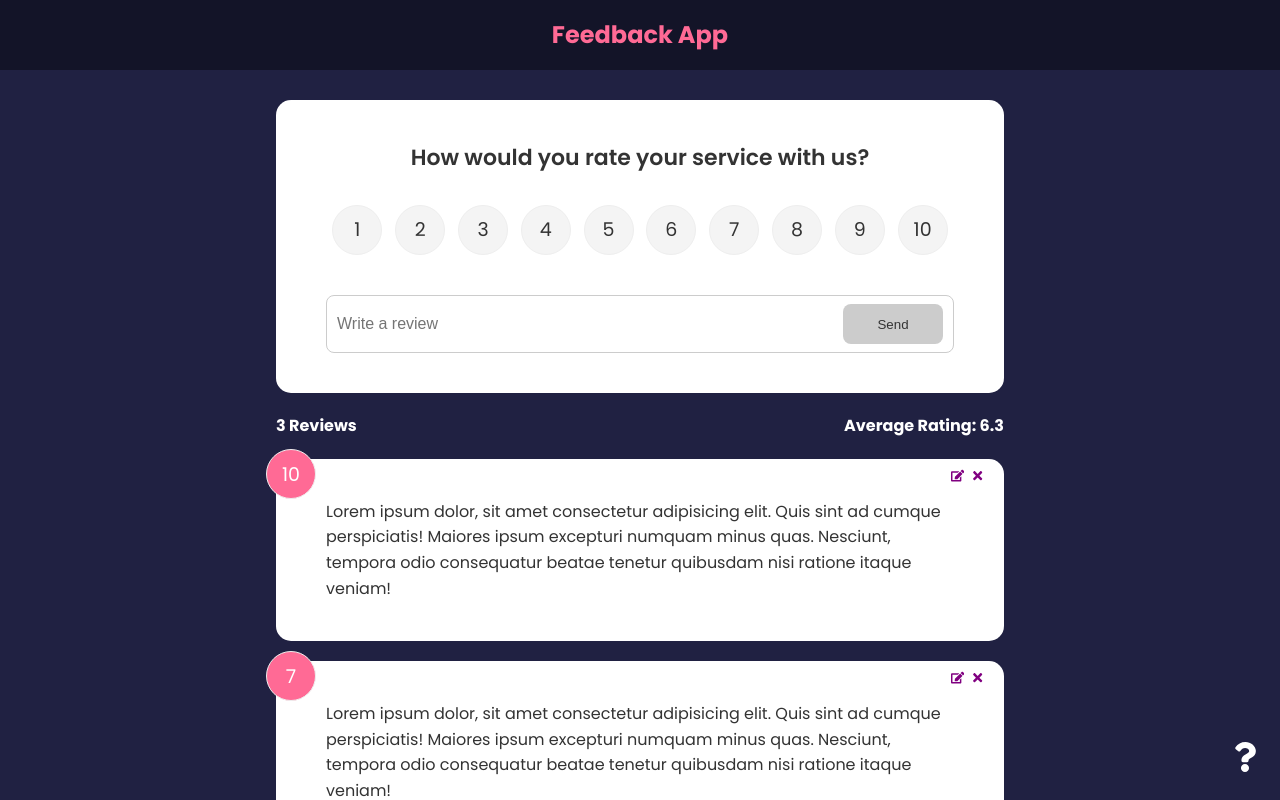
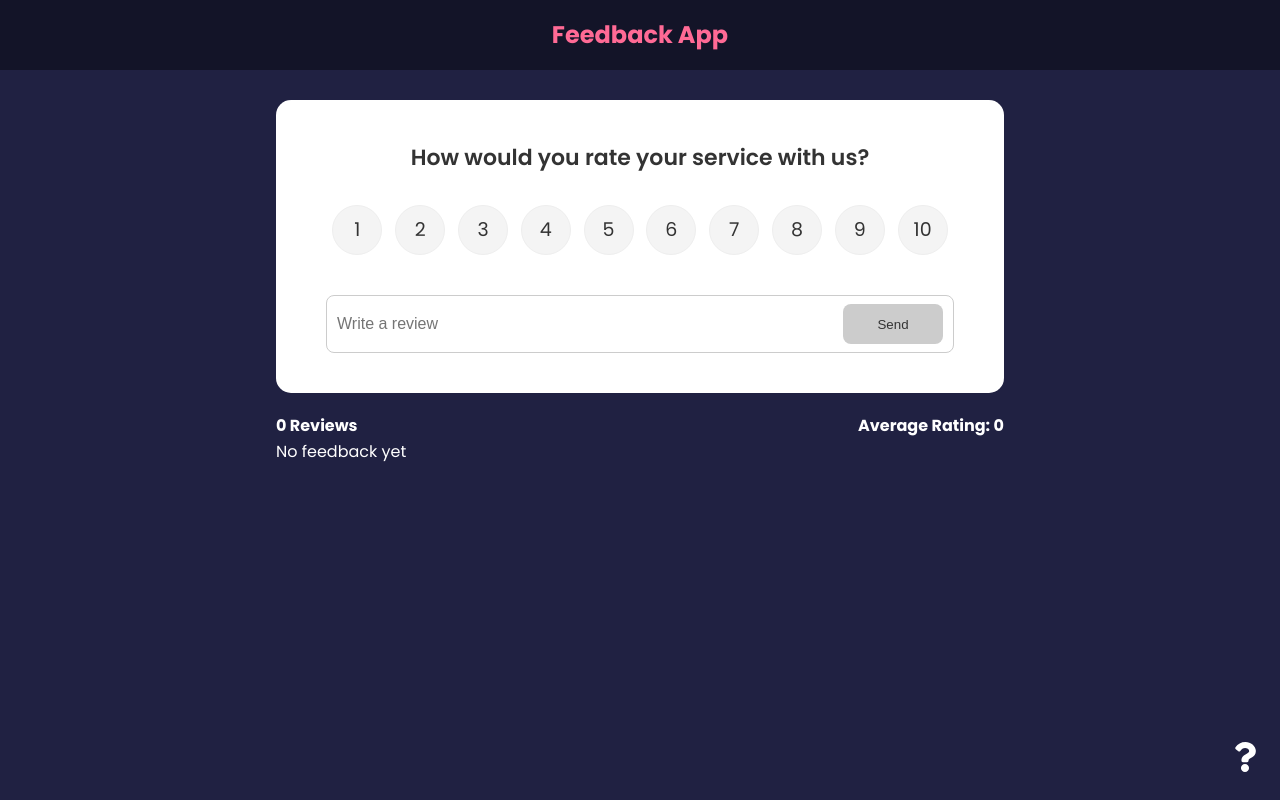
Before and after one commit to guus-frenken/feedback-app, a React (Create React App) app: page / in a window 1280 px wide. Shown: the top 800 px of the page. Built offline with nearby package versions, Linux system fonts and the light colour scheme; data requests are answered from the project's data file; the HTML template or start-up script is replaced by a standard one.

Commit message:
Connect application to mock backend

```diff
--- /dev/null
+++ b/db.json
@@ -0,0 +1,3 @@
+{
+  "feedback": []
+}
--- a/src/components/FeedbackList.jsx
+++ b/src/components/FeedbackList.jsx
@@ -1,16 +1,19 @@
 import {motion, AnimatePresence} from 'framer-motion';
 import {useContext} from 'react';
 import FeedbackItem from './FeedbackItem';
+import Spinner from './shared/Spinner';
 import FeedbackContext from '../context/FeedbackContext';
 
 function FeedbackList() {
-  const {feedback} = useContext(FeedbackContext);
+  const {feedback, isLoading} = useContext(FeedbackContext);
 
-  if (!feedback || feedback.length === 0) {
+  if (!isLoading && (!feedback || feedback.length === 0)) {
     return <p>No feedback yet</p>;
   }
 
-  return (
+  return isLoading ? (
+    <Spinner />
+  ) : (
     <div className='feedback-list'>
       <AnimatePresence>
         {feedback.map((item) => (
--- /dev/null
+++ b/src/components/shared/Spinner.jsx
@@ -0,0 +1,7 @@
+import spinner from '../assets/spinner.gif';
+
+function Spinner() {
+  return <img src={spinner} alt='Loading...' style={{width: '100px', margin: 'auto', display: 'block'}} />;
+}
+
+export default Spinner;
--- a/src/context/FeedbackContext.js
+++ b/src/context/FeedbackContext.js
@@ -1,45 +1,61 @@
-import {v4 as uuidv4} from 'uuid';
-import {createContext, useState} from 'react';
+import {createContext, useState, useEffect} from 'react';
 
 const FeedbackContext = createContext();
 
 export const FeedbackProvider = ({children}) => {
-  const [feedback, setFeedback] = useState([
-    {
-      id: uuidv4(),
-      text: 'Lorem ipsum dolor, sit amet consectetur adipisicing elit. Quis sint ad cumque perspiciatis! Maiores ipsum excepturi numquam minus quas. Nesciunt, tempora odio consequatur beatae tenetur quibusdam nisi ratione itaque veniam!',
-      rating: 10,
-    },
-    {
-      id: uuidv4(),
-      text: 'Lorem ipsum dolor, sit amet consectetur adipisicing elit. Quis sint ad cumque perspiciatis! Maiores ipsum excepturi numquam minus quas. Nesciunt, tempora odio consequatur beatae tenetur quibusdam nisi ratione itaque veniam!',
-      rating: 7,
-    },
-    {
-      id: uuidv4(),
-      text: 'Lorem ipsum dolor, sit amet consectetur adipisicing elit. Quis sint ad cumque perspiciatis! Maiores ipsum excepturi numquam minus quas. Nesciunt, tempora odio consequatur beatae tenetur quibusdam nisi ratione itaque veniam!',
-      rating: 2,
-    },
-  ]);
+  const [isLoading, setIsLoading] = useState(true);
+  const [feedback, setFeedback] = useState([]);
 
   const [feedbackEdit, setFeedbackEdit] = useState({
     item: {},
     edit: false,
   });
 
-  const addFeedback = (newFeedback) => {
-    newFeedback.id = uuidv4();
-    setFeedback([newFeedback, ...feedback]);
+  useEffect(() => {
+    fetchFeedback();
+  }, []);
+
+  const fetchFeedback = async () => {
+    const response = await fetch('/feedback?_sort=id&_order=desc');
+    const data = await response.json();
+    setFeedback(data);
+    setIsLoading(false);
   };
 
-  const deleteFeedback = (id) => {
+  const addFeedback = async (newFeedback) => {
+    const response = await fetch('/feedback', {
+      method: 'POST',
+      headers: {
+        'Content-Type': 'application/json',
+      },
+      body: JSON.stringify(newFeedback),
+    });
+
+    const data = await response.json();
+
+    setFeedback([data, ...feedback]);
+  };
+
+  const deleteFeedback = async (id) => {
     if (window.confirm('Are you sure you want to delete?')) {
+      await fetch(`/feedback/${id}`, {method: 'DELETE'});
+
       setFeedback(feedback.filter((item) => item.id !== id));
     }
   };
 
-  const updateFeedback = (id, updItem) => {
-    setFeedback(feedback.map((item) => (item.id === id ? {...item, ...updItem} : item)));
+  const updateFeedback = async (id, updItem) => {
+    const response = await fetch(`/feedback/${id}`, {
+      method: 'PUT',
+      headers: {
+        'Content-Type': 'application/json',
+      },
+      body: JSON.stringify(updItem),
+    });
+
+    const data = await response.json();
+
+    setFeedback(feedback.map((item) => (item.id === id ? {...item, ...data} : item)));
   };
 
   const editFeedback = (item) => {
@@ -51,7 +67,7 @@
 
   return (
     <FeedbackContext.Provider
-      value={{feedback, feedbackEdit, addFeedback, deleteFeedback, updateFeedback, editFeedback}}
+      value={{feedback, feedbackEdit, isLoading, addFeedback, deleteFeedback, updateFeedback, editFeedback}}
     >
       {children}
     </FeedbackContext.Provider>
```
Also changed, not shown: package.json (+6 -2 lines), src/components/assets/spinner.gif (added), 1 other file (tests, documents, lock files or other folders).
